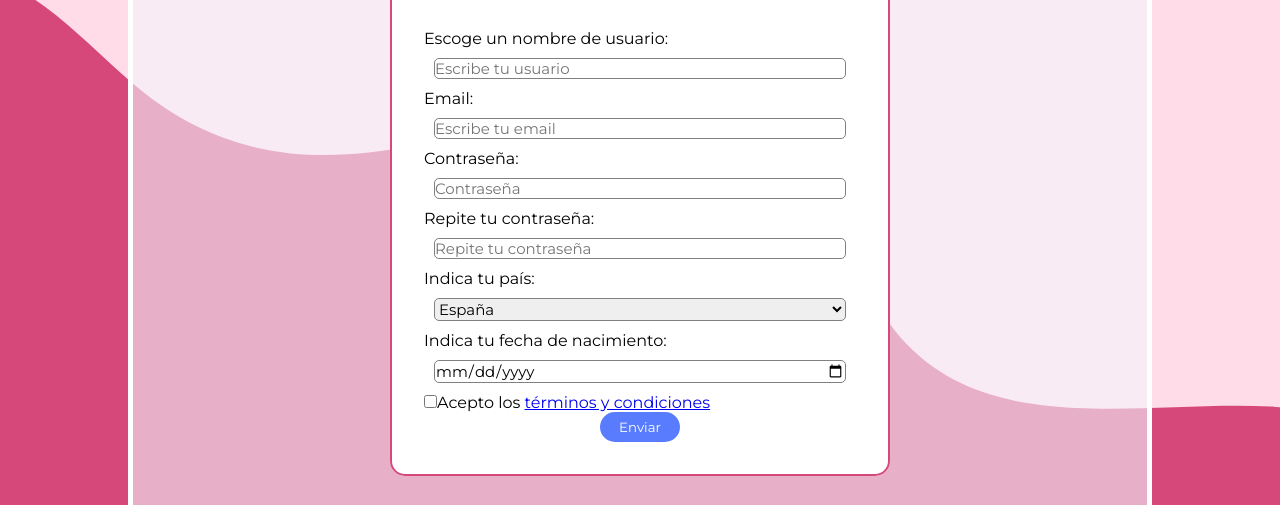
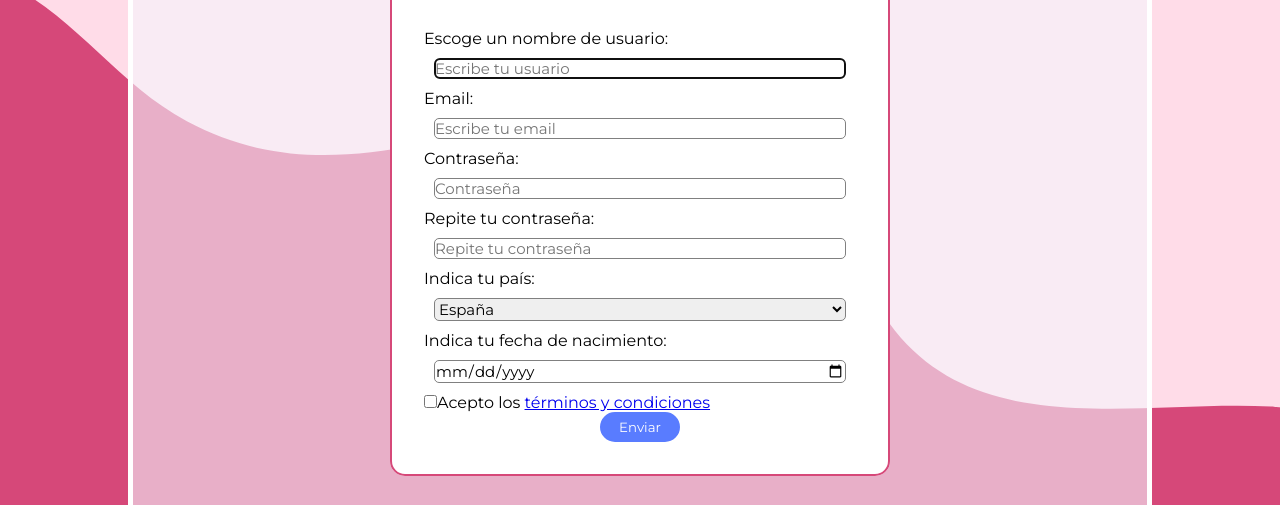
Before and after one commit to PaulaRamosLeon/proyecto-final, a plain HTML site: page HTML/registro.html in a window 1280 px wide. Shown: the part 257-762 px from the top of the page. Drawn offline with Linux system fonts and the light colour scheme.

Commit message:
autofocus en registro

```diff
--- a/HTML/registro.html
+++ b/HTML/registro.html
@@ -61,7 +61,7 @@
                 <legend class="fieldset__legend">Date de alta</legend>
                 <label class="fieldset__label" for="usuario">Escoge un nombre de usuario:</label>
                 <input class="fieldset__input" type="text" name="usuario" id="usuario" placeholder="Escribe tu usuario"
-                    required>
+                    required autofocus>
                 <label class="fieldset__label" for="email">Email:</label>
                 <input class="fieldset__input" type="email" name="email" id="email" placeholder="Escribe tu email"
                     required>
```
